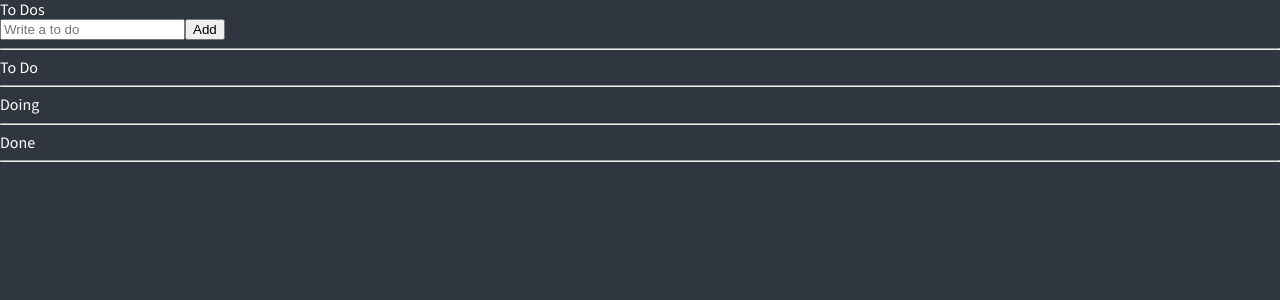
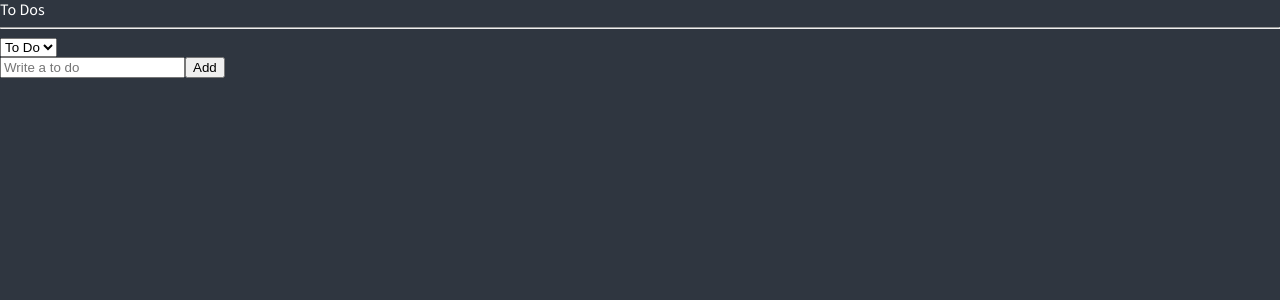
Before and after one commit to Leeje98/nomadcoders-reactMaster--ToDoList, a React (Create React App) app: page / in a window 1280 px wide. Shown: the top 300 px of the page. Built offline with nearby package versions, Linux system fonts and the light colour scheme.

Commit message:
#6.17 Selectors part Two

```diff
--- a/src/atoms.tsx
+++ b/src/atoms.tsx
@@ -20,10 +20,13 @@
   key: "toDoSelector",
   get: ({ get }) => {
     const toDos = get(toDoState);
-    return [  // r filter: 조건에 맞는 원소들만 담은 배열을 리턴
-      toDos.filter((toDo) => toDo.category === "TO_DO"),  // [{}, {}]
-      toDos.filter((toDo) => toDo.category === "DOING"),  // [{}, {}]
-      toDos.filter((toDo) => toDo.category === "DONE"),   // [{}, {}]
-    ];  // [[{}, {}], [{}, {}], [{}, {}]] 이런 모양 (배열안의 배열)
+    const category = get(categoryState);
+    // if (category === "TO_DO")
+    //   return toDos.filter((toDo) => toDo.category === "TO_DO");
+    // if (category === "DOING")
+    //   return toDos.filter((toDo) => toDo.category === "DOING");
+    // if (category === "DONE")
+    //   return toDos.filter((toDo) => toDo.category === "DONE");
+    return toDos.filter((toDo) => toDo.category === category);
   },
 });
--- a/src/components/ToDoList.tsx
+++ b/src/components/ToDoList.tsx
@@ -1,49 +1,36 @@
 // import React, { useState } from "react";
 // import { useRecoilState, useRecoilValue, useSetRecoilState } from "recoil";
-import { useRecoilValue } from "recoil";
+import { useRecoilState, useRecoilValue } from "recoil";
 import CreateToDo from "./CreateToDo";
-import { toDoSelector, toDoState } from "../atoms";
+import { categoryState, toDoSelector, toDoState } from "../atoms";
 import ToDo from "./ToDo";
-
 
 function ToDoList() {
   // const toDos = useRecoilValue(toDoState);
   // console.log(toDos);
-  const [toDo, doing, done] = useRecoilValue(toDoSelector)
-        // ㄴapi 파일의 toDoSelector 함수의 리턴값 모양 그대로 불러오기
+  const toDos = useRecoilValue(toDoSelector);
   // console.log(selectorOutput);
+  const [category, setCategory] = useRecoilState(categoryState);
+  const oninput = (event: React.FormEvent<HTMLSelectElement>) => {
+    setCategory(event.currentTarget.value);
+  };
+  console.log(category);
 
   return (
     <div>
       <h1>To Dos</h1>
+      <hr />
+      <select value={category} onInput={oninput}>
+        <option value="TO_DO">To Do</option>
+        <option value="DOING">Doing</option>
+        <option value="DONE">Done</option>
+      </select>
       <CreateToDo />
-      <hr />
-      <h2>To Do</h2>
-      <ul>
-        {/* {toDos.map((toDo) => <ToDo text={toDo.text} category={toDo.category} id={toDo.id} />)} */}
-        {/* {toDos.map((toDo) => <ToDo {...toDo}/>)}  윗줄과 동일내용임 */}
-        {toDo.map((toDo) => (
-          <ToDo key={toDo.id} {...toDo}/>
-        ))}
-      </ul>
-      <hr />
-      <h2>Doing</h2>
-      <ul>
-        {doing.map((toDo) => (
-          <ToDo key={toDo.id} {...toDo}/>
-        ))}
-      </ul>
-      <hr />
-      <h2>Done</h2>
-      <ul>
-        {done.map((toDo) => (
-          <ToDo key={toDo.id} {...toDo}/>
-        ))}
-      </ul>
-      <hr />
+      {toDos?.map((toDo) => (
+        <ToDo key={toDo.id} {...toDo} />
+      ))}
     </div>
   );
 }
 
-
 export default ToDoList;
```
